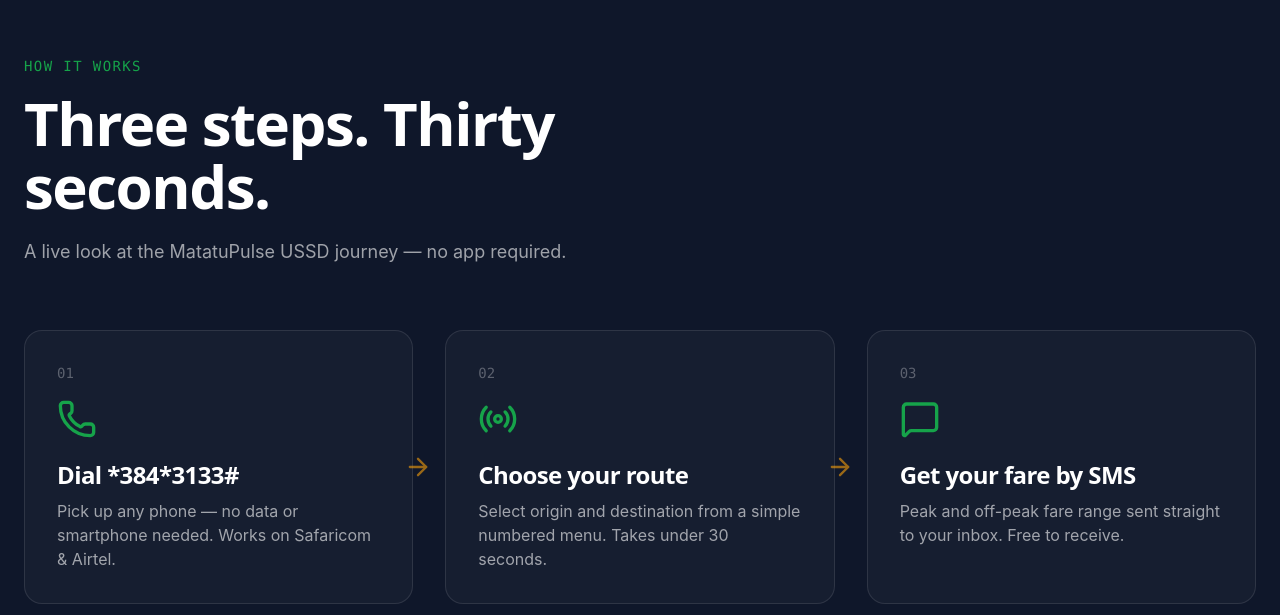
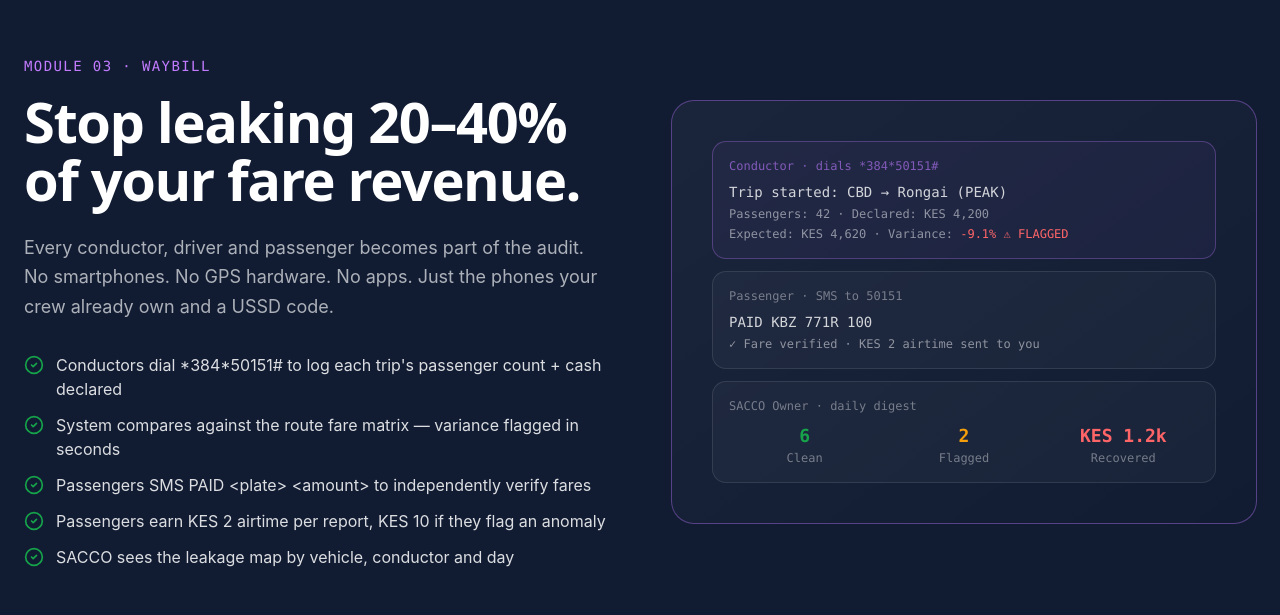
Before and after one commit to devjosiah11/nairobi-move, a React (Vite) app in the folder apps/landing/: page / in a window 1280 px wide. Shown: the part 3405-4020 px from the top of the page. Built offline with nearby package versions, Linux system fonts and the light colour scheme; no server answers.

Commit message:
feat: landing — add Waybill module section with full description, visual and *384*50151# USSD

```diff
--- a/apps/landing/src/routes/index.tsx
+++ b/apps/landing/src/routes/index.tsx
@@ -325,6 +325,27 @@
         bg="bg-navy"
       />
 
+      {/* WAYBILL */}
+      <ModuleSection
+        id="waybill"
+        eyebrow="Module 03 · Waybill"
+        eyebrowColor="text-purple-400"
+        accentRing="ring-purple-400/40"
+        title="Stop leaking 20–40% of your fare revenue."
+        body="Every conductor, driver and passenger becomes part of the audit. No smartphones. No GPS hardware. No apps. Just the phones your crew already own and a USSD code."
+        bullets={[
+          "Conductors dial *384*50151# to log each trip's passenger count + cash declared",
+          "System compares against the route fare matrix — variance flagged in seconds",
+          "Passengers SMS PAID <plate> <amount> to independently verify fares",
+          "Passengers earn KES 2 airtime per report, KES 10 if they flag an anomaly",
+          "SACCO sees the leakage map by vehicle, conductor and day",
+        ]}
+        cta={undefined}
+        visual={<WaybillVisual />}
+        flip={false}
+        bg="bg-navy-2"
+      />
+
       {/* HOW IT WORKS */}
       <section id="how" className="relative py-28 bg-navy">
         <div className="max-w-7xl mx-auto px-6">
@@ -540,6 +561,35 @@
   );
 }
 
+function WaybillVisual() {
+  return (
+    <div className="space-y-3 font-mono text-sm">
+      {/* Conductor USSD strip */}
+      <div className="rounded-xl border border-purple-400/30 bg-purple-400/5 p-4">
+        <div className="text-purple-400/60 text-xs mb-2">Conductor · dials *384*50151#</div>
+        <div className="text-white/80">Trip started: CBD → Rongai (PEAK)</div>
+        <div className="mt-1 text-white/50 text-xs">Passengers: 42 · Declared: KES 4,200</div>
+        <div className="mt-1 text-white/50 text-xs">Expected: KES 4,620 · Variance: <span className="text-red-400">-9.1% ⚠ FLAGGED</span></div>
+      </div>
+      {/* Passenger SMS strip */}
+      <div className="rounded-xl border border-white/10 bg-white/[0.03] p-4">
+        <div className="text-white/40 text-xs mb-2">Passenger · SMS to 50151</div>
+        <div className="text-white/80">PAID KBZ 771R 100</div>
+        <div className="mt-1 text-white/50 text-xs">✓ Fare verified · KES 2 airtime sent to you</div>
+      </div>
+      {/* Owner summary strip */}
+      <div className="rounded-xl border border-white/10 bg-white/[0.03] p-4">
+        <div className="text-white/40 text-xs mb-2">SACCO Owner · daily digest</div>
+        <div className="grid grid-cols-3 gap-2 text-center">
+          <div><div className="text-green text-lg font-bold">6</div><div className="text-white/40 text-xs">Clean</div></div>
+          <div><div className="text-amber text-lg font-bold">2</div><div className="text-white/40 text-xs">Flagged</div></div>
+          <div><div className="text-red-400 text-lg font-bold">KES 1.2k</div><div className="text-white/40 text-xs">Recovered</div></div>
+        </div>
+      </div>
+    </div>
+  );
+}
+
 function FooterCol({ title, links }: { title: string; links: string[] }) {
   return (
     <div className="md:col-span-2">
```
